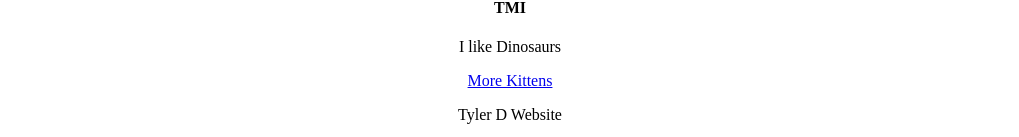
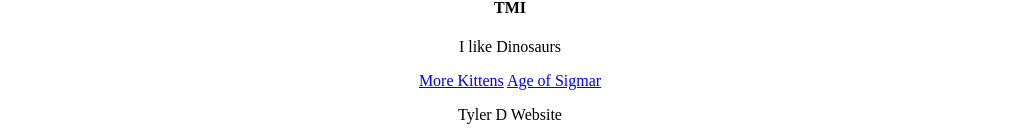
Before and after one commit to tdewolfe-github/website, a plain HTML site: page index.html in a window 1280 px wide. Shown: the part 1372-1509 px from the top of the page, without its empty margins (130-1149 px from the left). Drawn offline with Linux system fonts and the light colour scheme.

Commit message:
Update index.html

```diff
--- a/index.html
+++ b/index.html
@@ -54,7 +54,8 @@
   <p>I like Dinosaurs</p>
 <!--Link Section-->
 <a href="https://sydneydogsandcatshome.org/eight-reasons-to-adopt-two-kittens/" target="_blank">More Kittens</a>
-<!--I'm Sorry-->
+
+<a href="https://www.games-workshop.com/en-CA/Warhammer-Age-of-Sigmar" target="_blank">Age of Sigmar</a>
 
 <!--Footer-->
       <footer>
```
